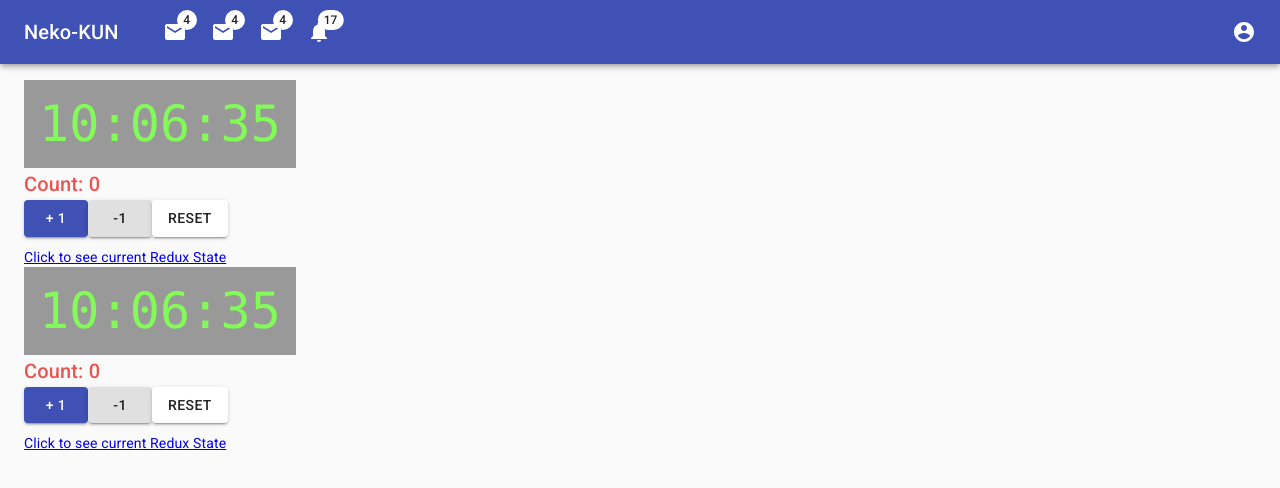
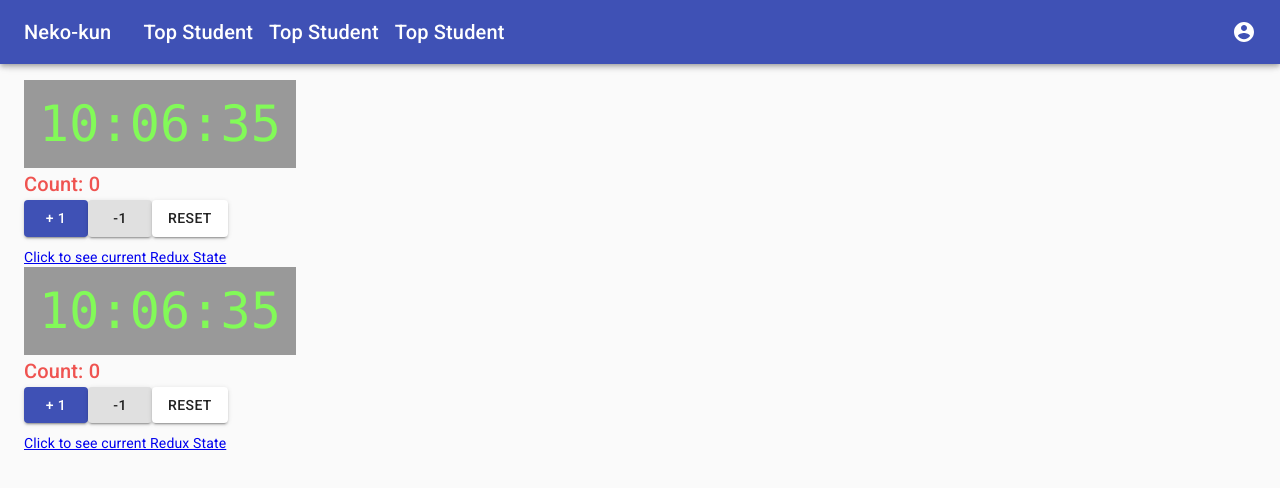
Before and after one commit to thanhtrungvo8401/Portal, a Next.js app: page / in a window 1280 px wide. Shown: the top 488 px of the page. Built offline with nearby package versions, Linux system fonts and the light colour scheme.

Commit message:
01 -- handle custom MyLink

```diff
--- a/components/Layouts/Navbar.js
+++ b/components/Layouts/Navbar.js
@@ -1,14 +1,8 @@
-import {
-  AppBar,
-  Badge,
-  IconButton,
-  Toolbar,
-  Typography,
-} from "@material-ui/core";
+import Link from "next/link";
+import { useState } from "react";
+
+import { AppBar, IconButton, Toolbar } from "@material-ui/core";
 import MenuIcon from "@material-ui/icons/Menu";
-import MailIcon from "@material-ui/icons/Mail";
-import NotificationsIcon from "@material-ui/icons/Notifications";
-import { useState } from "react";
 import { AccountCircle } from "@material-ui/icons";
 import {
   useStyles,
@@ -16,6 +10,7 @@ import {
   renderProfileMenuF,
   renderMobileMenuF,
 } from "./NavbarHelper";
+import MyLink from "../MyLink";
 function Navbar(props) {
   const classes = useStyles();
   const [anchorProfileEl, setAnchorProfileEl] = useState(null);
@@ -60,34 +55,32 @@ function Navbar(props) {
       <HideOnScroll {...props}>
         <AppBar color="primary">
           <Toolbar>
-            <Typography className={classes.title} variant="h6" noWrap>
-              Neko-KUN
-            </Typography>
+            <MyLink variant="h6" url="/" className={classes.title}>
+              Neko-kun
+            </MyLink>
 
             <div className={classes.sectionDesktop}>
-              <IconButton aria-label="show 4 new mails" color="inherit">
-                <Badge badgeContent={4} color="secondary">
-                  <MailIcon />
-                </Badge>
-              </IconButton>
-              <IconButton aria-label="show 4 new mails" color="inherit">
-                <Badge badgeContent={4} color="secondary">
-                  <MailIcon />
-                </Badge>
-              </IconButton>
-              <IconButton aria-label="show 4 new mails" color="inherit">
-                <Badge badgeContent={4} color="secondary">
-                  <MailIcon />
-                </Badge>
-              </IconButton>
-              <IconButton
-                aria-label="show 17 new notifications"
-                color="inherit"
+              <MyLink
+                variant="h6"
+                className={classes.navItem}
+                url="/top-student"
               >
-                <Badge badgeContent={17} color="secondary">
-                  <NotificationsIcon />
-                </Badge>
-              </IconButton>
+                Top Student
+              </MyLink>
+              <MyLink
+                variant="h6"
+                className={classes.navItem}
+                url="/top-student"
+              >
+                Top Student
+              </MyLink>
+              <MyLink
+                variant="h6"
+                className={classes.navItem}
+                url="/top-student"
+              >
+                Top Student
+              </MyLink>
             </div>
             <div className={classes.sectionMobile}>
               <IconButton
--- a/components/Layouts/NavbarHelper.js
+++ b/components/Layouts/NavbarHelper.js
@@ -19,10 +19,15 @@ export const useStyles = makeStyles((theme) => {
     },
     title: {
       display: "none",
+      cursor: "pointer",
       marginRight: theme.spacing(4),
       [theme.breakpoints.up("sm")]: {
         display: "block",
       },
+    },
+    navItem: {
+      cursor: "pointer",
+      marginRight: theme.spacing(2),
     },
     sectionDesktop: {
       display: "none",
--- /dev/null
+++ b/components/MyLink.js
@@ -0,0 +1,21 @@
+import { Typography } from "@material-ui/core";
+import PropTypes from "prop-types";
+import Link from "next/link";
+
+export default function MyLink(props) {
+  const { className, variant, url, children } = props;
+  return (
+    <Link component={Link} href={url}>
+      <Typography className={className} variant={variant} noWrap>
+        {children}
+      </Typography>
+    </Link>
+  );
+}
+
+MyLink.propTypes = {
+  children: PropTypes.string.isRequired,
+  variant: PropTypes.string.isRequired,
+  className: PropTypes.any,
+  url: PropTypes.string.isRequired,
+};
```
Also changed, not shown: pages/top-student/index.js (added, +7 -0 lines).
